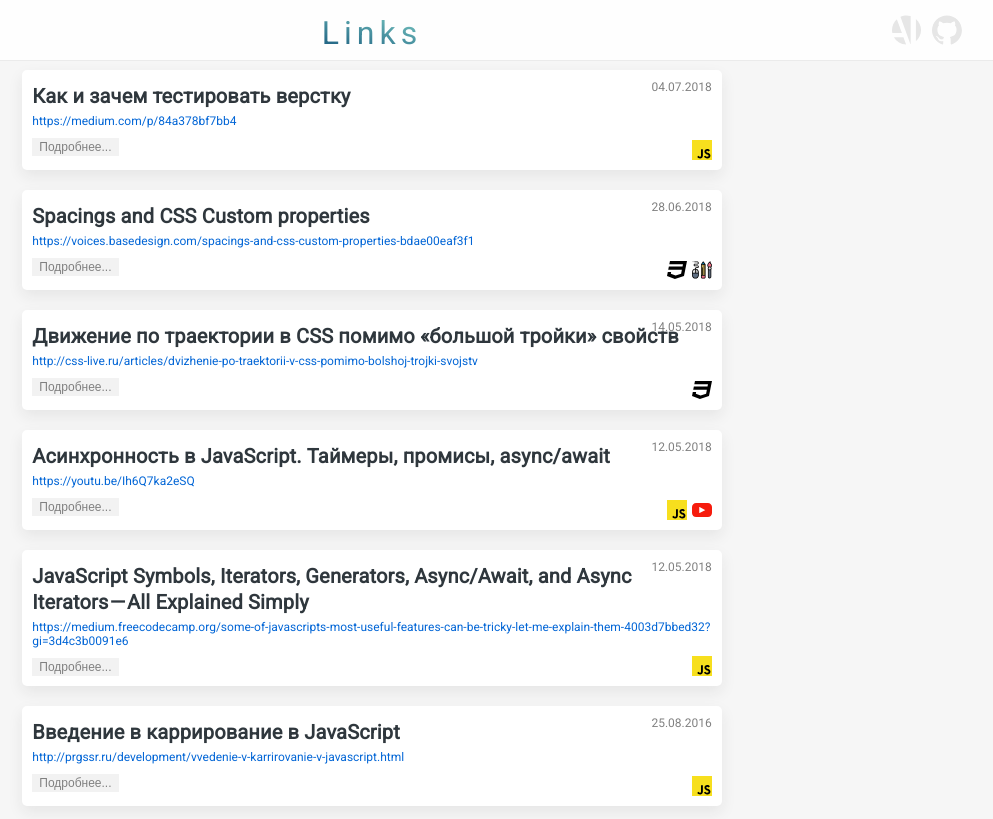
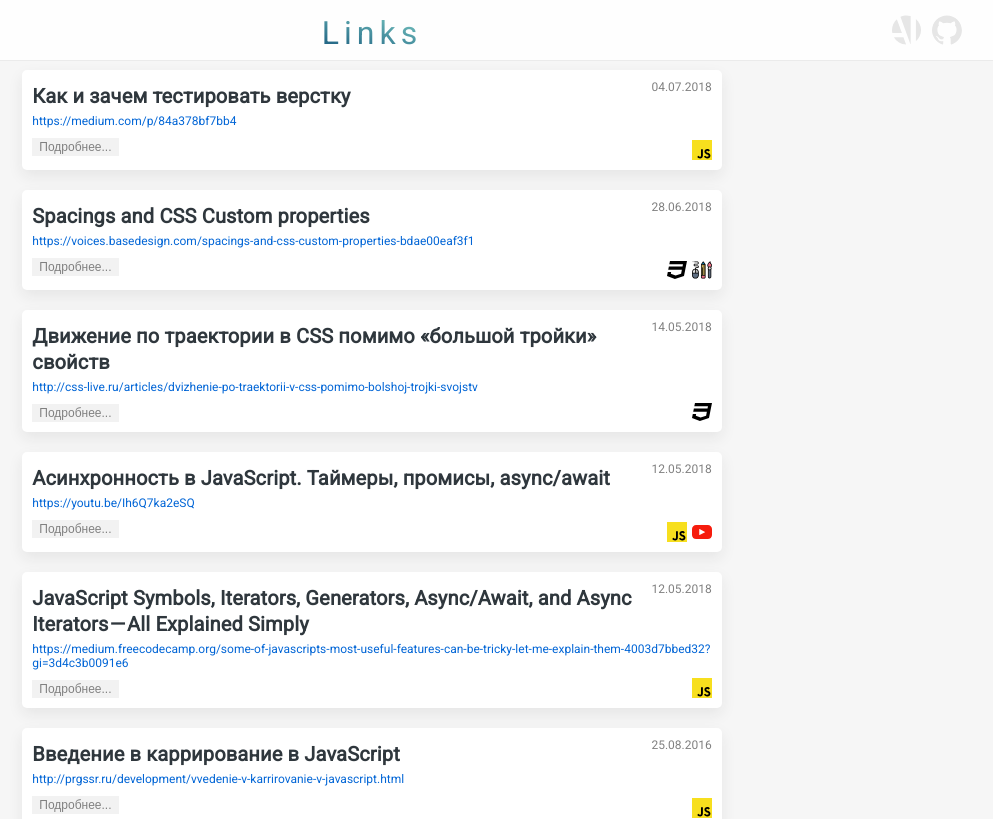
Before and after one commit to MoonW1nd/Links, a React app: page / in a window 1280 px wide. Shown: the top 819 px of the page, without its empty margins (268-1261 px from the left). Built offline with nearby package versions, Linux system fonts and the light colour scheme.

Commit message:
Article: fix title crossed date

```diff
--- a/src/components/Article/style.scss
+++ b/src/components/Article/style.scss
@@ -41,6 +41,7 @@
     text-align: left;
     margin: 0;
     margin-top: 3px;
+    margin-right: 65px; // fix title crossed date
     line-height: 1.3;
     letter-spacing: 0.01rem;
 // Font Family: Roboto
```
